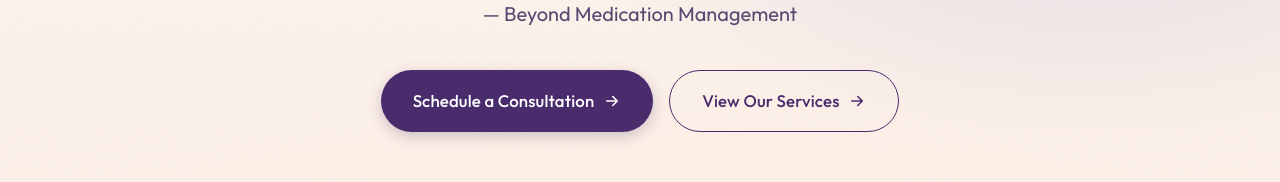
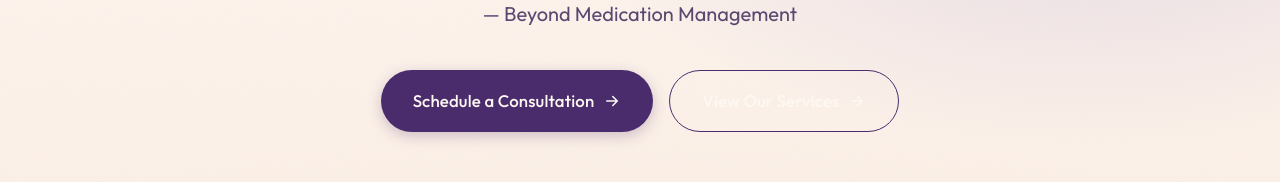
Before and after one commit to aimanimran/Empower-Psychiatry, a plain HTML site: page index.html in a window 1280 px wide. Shown: the part 383-565 px from the top of the page. Drawn offline with Linux system fonts and the light colour scheme.

Commit message:
book button text color

```diff
--- a/assets/css/styles.css
+++ b/assets/css/styles.css
@@ -271,7 +271,7 @@ p { margin: 0 0 1em; }
 }
 .btn,
 .btn:visited {
-  color: var(--btn-fg);
+  color: #FEF8F3;
 }
 
 .btn::before {
```
